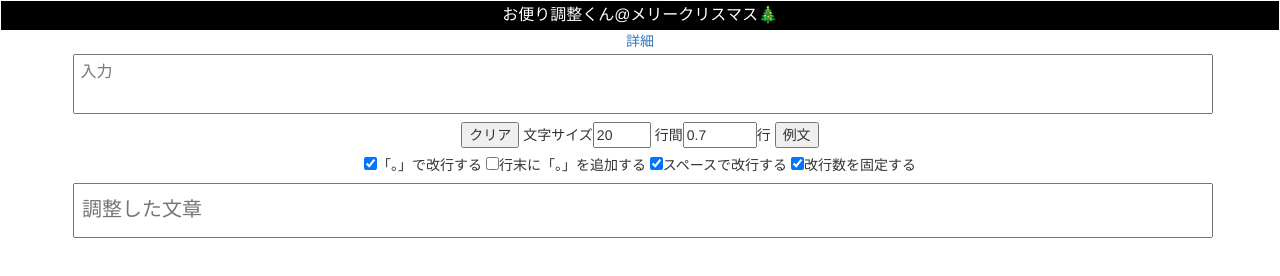
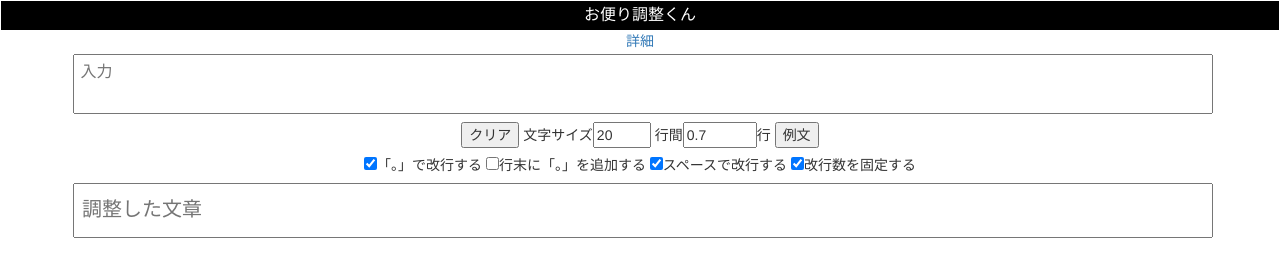
Before and after one commit to norihitoishida/adjust-posts, a plain HTML site: page index.html in a window 1280 px wide. Drawn offline with nearby package versions, Linux system fonts and the light colour scheme.

Commit message:
Update index.html

```diff
--- a/index.html
+++ b/index.html
@@ -13,7 +13,7 @@
     <title>お便り調整くん</title>
 </head>
 <body>
-    <div class="header">お便り調整くん@メリークリスマス🎄</div>
+    <div class="header">お便り調整くん</div>
     <div class="container">
         <a href="https://github.com/norihitoishida/adjust-posts" target="_blank">詳細</a>
         <textarea id="otayori_raw" placeholder="入力" spellcheck="false"></textarea>
```
